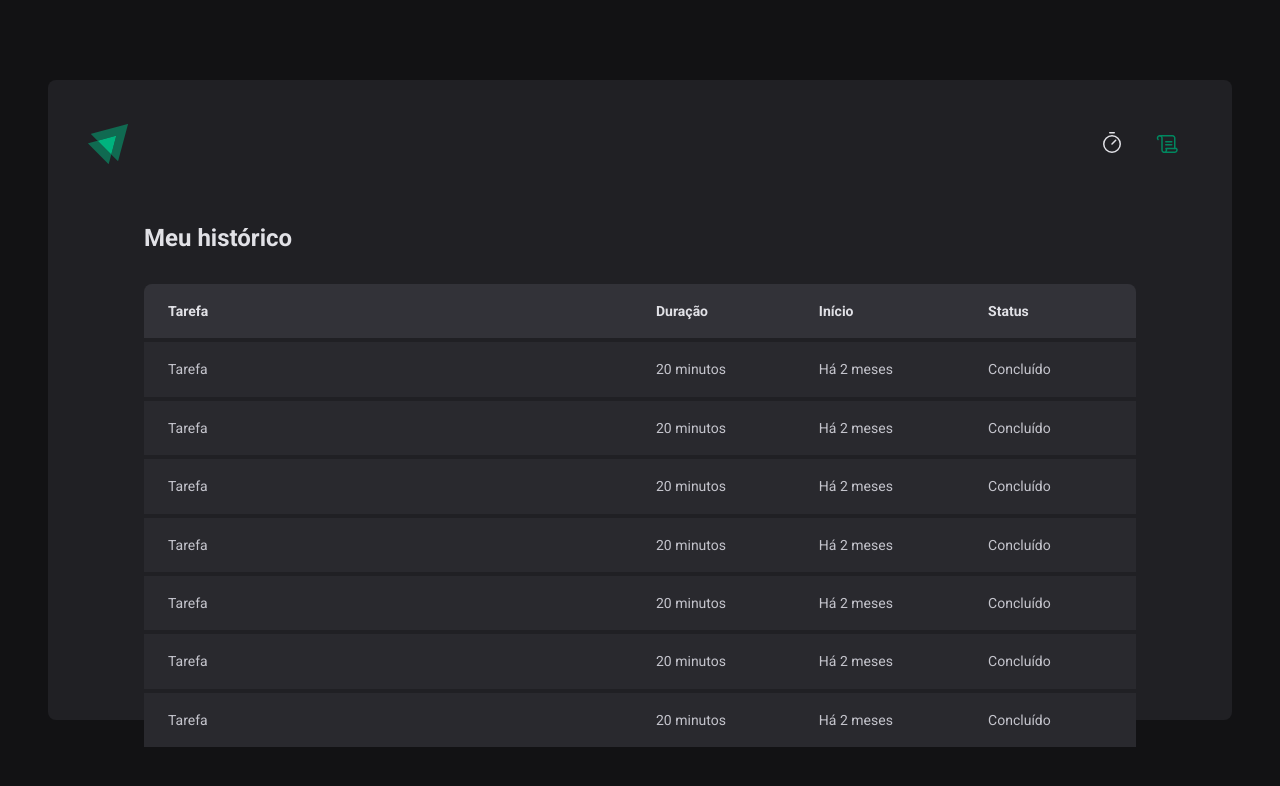
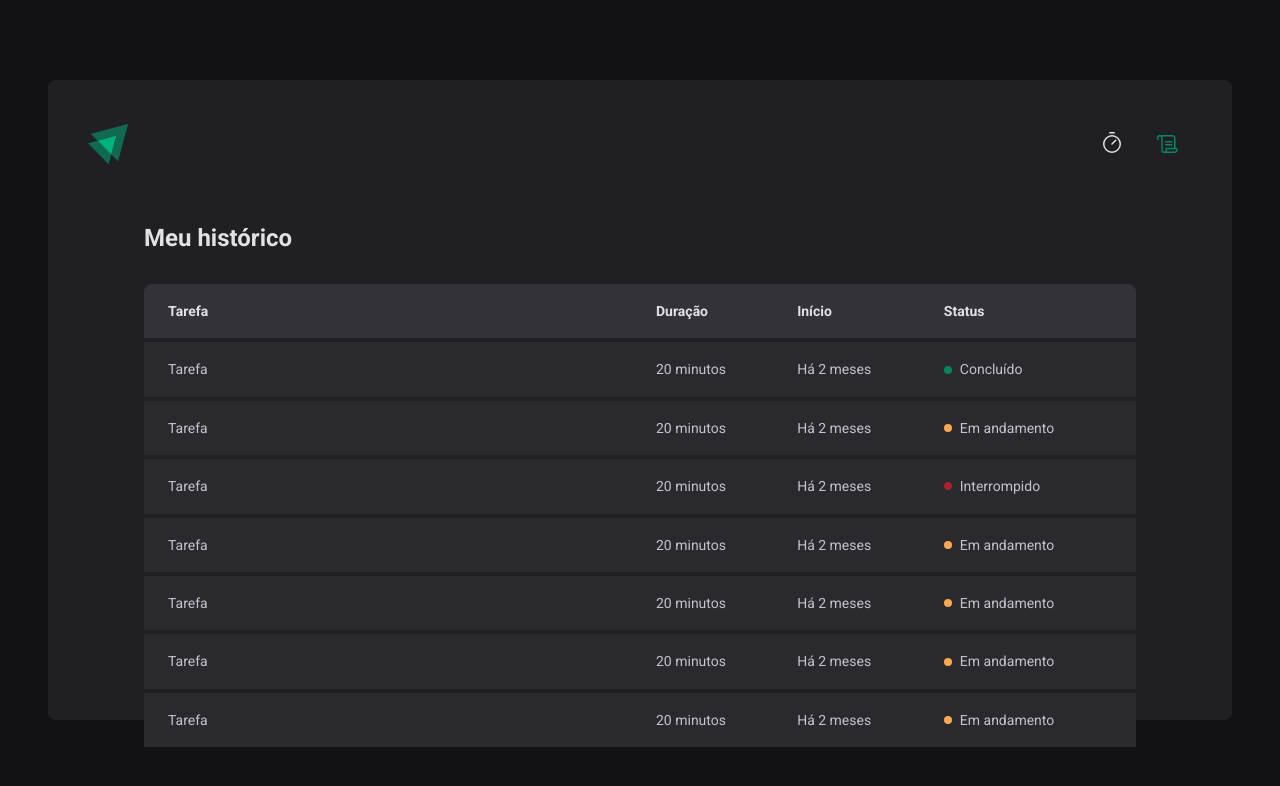
Before and after one commit to marcos-dev14/Ignite-Timer-ReactJS, a React (Vite) app: page /history in a window 1280 px wide. Shown: the top 786 px of the page. Built offline with nearby package versions, Linux system fonts and the light colour scheme.

Commit message:
feat: Status da tabela

```diff
--- a/src/pages/History/index.tsx
+++ b/src/pages/History/index.tsx
@@ -1,4 +1,4 @@
-import { HistoryContainer, HistoryList } from './styles'
+import { HistoryContainer, HistoryList, Status } from './styles'
 
 export function History() {
   return (
@@ -20,44 +20,58 @@
               <td>Tarefa</td>
               <td>20 minutos</td>
               <td>Há 2 meses</td>
-              <td>Concluído</td>
+              <td>
+                <Status statusColor="green">Concluído</Status>
+              </td>
             </tr>
             <tr>
               <td>Tarefa</td>
               <td>20 minutos</td>
               <td>Há 2 meses</td>
-              <td>Concluído</td>
+              <td>
+                <Status statusColor="yellow">Em andamento</Status>
+              </td>
             </tr>
             <tr>
               <td>Tarefa</td>
               <td>20 minutos</td>
               <td>Há 2 meses</td>
-              <td>Concluído</td>
+              <td>
+                <Status statusColor="red">Interrompido</Status>
+              </td>
             </tr>
             <tr>
               <td>Tarefa</td>
               <td>20 minutos</td>
               <td>Há 2 meses</td>
-              <td>Concluído</td>
+              <td>
+                <Status statusColor="yellow">Em andamento</Status>
+              </td>
             </tr>
 
             <tr>
               <td>Tarefa</td>
               <td>20 minutos</td>
               <td>Há 2 meses</td>
-              <td>Concluído</td>
+              <td>
+                <Status statusColor="yellow">Em andamento</Status>
+              </td>
             </tr>
             <tr>
               <td>Tarefa</td>
               <td>20 minutos</td>
               <td>Há 2 meses</td>
-              <td>Concluído</td>
+              <td>
+                <Status statusColor="yellow">Em andamento</Status>
+              </td>
             </tr>
             <tr>
               <td>Tarefa</td>
               <td>20 minutos</td>
               <td>Há 2 meses</td>
-              <td>Concluído</td>
+              <td>
+                <Status statusColor="yellow">Em andamento</Status>
+              </td>
             </tr>
           </tbody>
         </table>
--- a/src/pages/History/styles.ts
+++ b/src/pages/History/styles.ts
@@ -59,3 +59,27 @@
     }
   }
 `
+
+const STATUS_COLORS = {
+  yellow: 'yellow-500',
+  red: 'red-500',
+  green: 'green-500',
+} as const
+
+interface StatusProps {
+  statusColor: keyof typeof STATUS_COLORS
+}
+
+export const Status = styled.span<StatusProps>`
+  display: flex;
+  align-items: center;
+  gap: 0.5rem;
+
+  &::before {
+    content: '';
+    width: 0.5rem;
+    height: 0.5rem;
+    border-radius: 50%;
+    background: ${(props) => props.theme[STATUS_COLORS[props.statusColor]]};
+  }
+`
```
